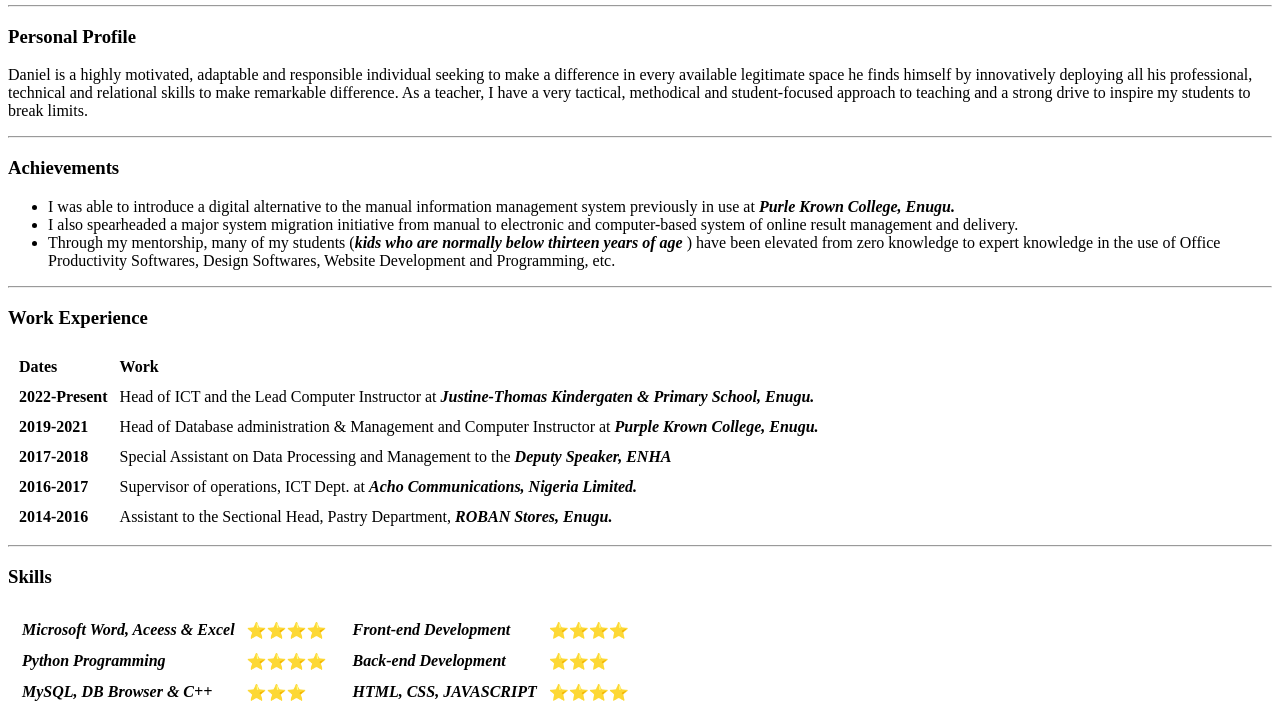
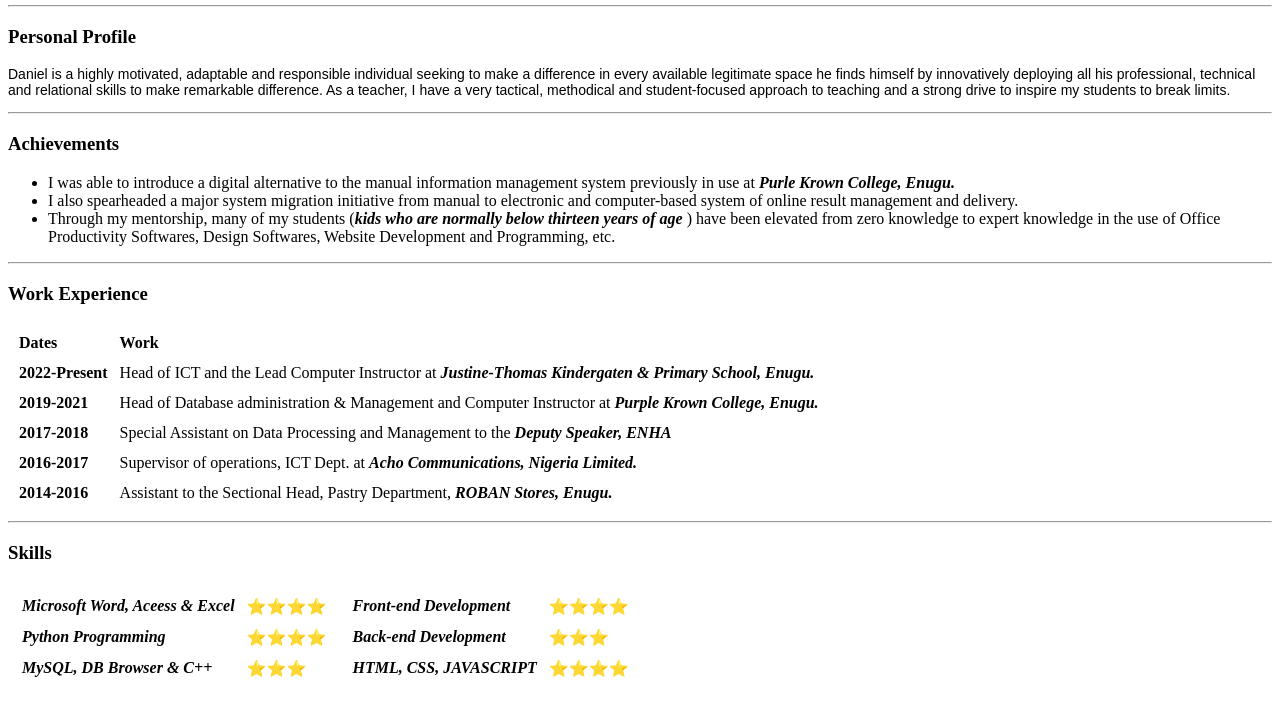
Before and after one commit to Dannycharis/cv, a plain HTML site: page index.html in a window 1280 px wide. Shown: the part 207-914 px from the top of the page. Drawn offline with Linux system fonts and the light colour scheme.

Commit message:
Update index.html

```diff
--- a/index.html
+++ b/index.html
@@ -13,6 +13,10 @@
 			th,
 			td {
 				text-align: justify;
+			}
+			P {
+				font-family: sans-serif, helvetica;
+				font-size: 14px;
 			}
 		</style>
 	</head>
```
